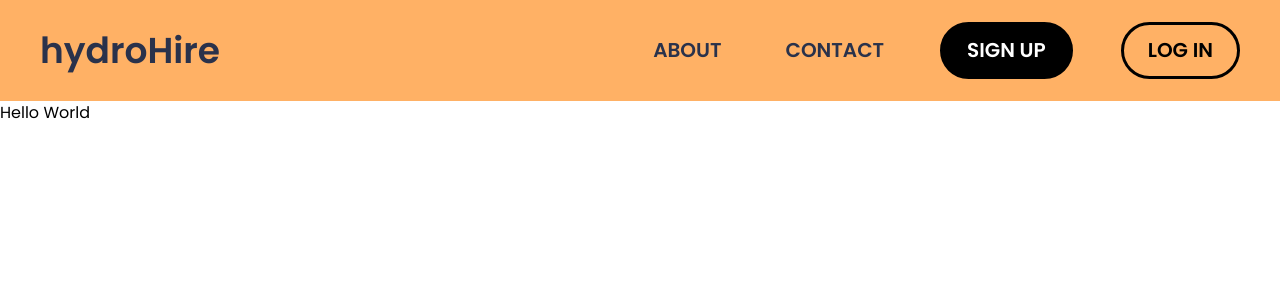
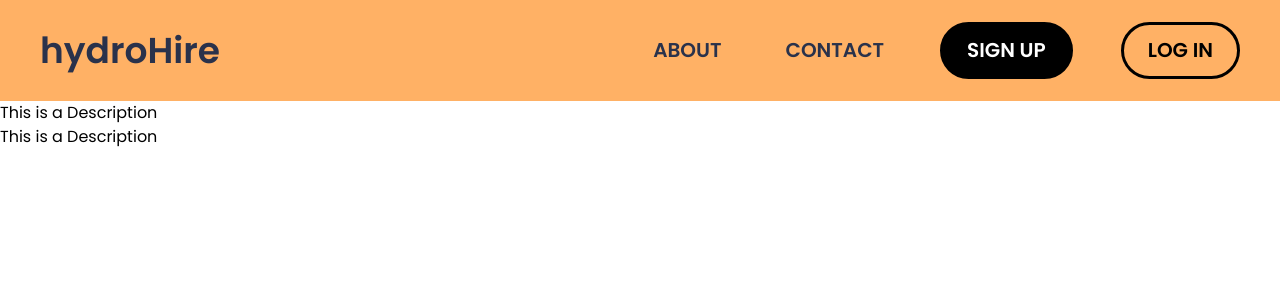
Before and after one commit to heavens-potato/winter-project, a React (Create React App) app in the folder hydrohire/: page /about in a window 1280 px wide. Shown: the top 300 px of the page. Built offline with nearby package versions, Linux system fonts and the light colour scheme; no server answers.

Commit message:
created prop

```diff
--- a/hydrohire/src/About.js
+++ b/hydrohire/src/About.js
@@ -1,10 +1,14 @@
 import Navbar from "./Navbar";
+import AboutCard from "./AboutCard";
 
 function About(){
   return (
     <>
       <Navbar/>
-      <h1>Hello World</h1>
+      <div>
+        <AboutCard></AboutCard>
+        <AboutCard></AboutCard>
+      </div>
     </>
   );
 }
--- /dev/null
+++ b/hydrohire/src/AboutCard.js
@@ -0,0 +1,11 @@
+
+function AboutCard() {
+    return (
+        <>
+            <img></img>
+            <text>This is a Description</text>
+        </>
+    );
+}
+
+export default AboutCard;
```
